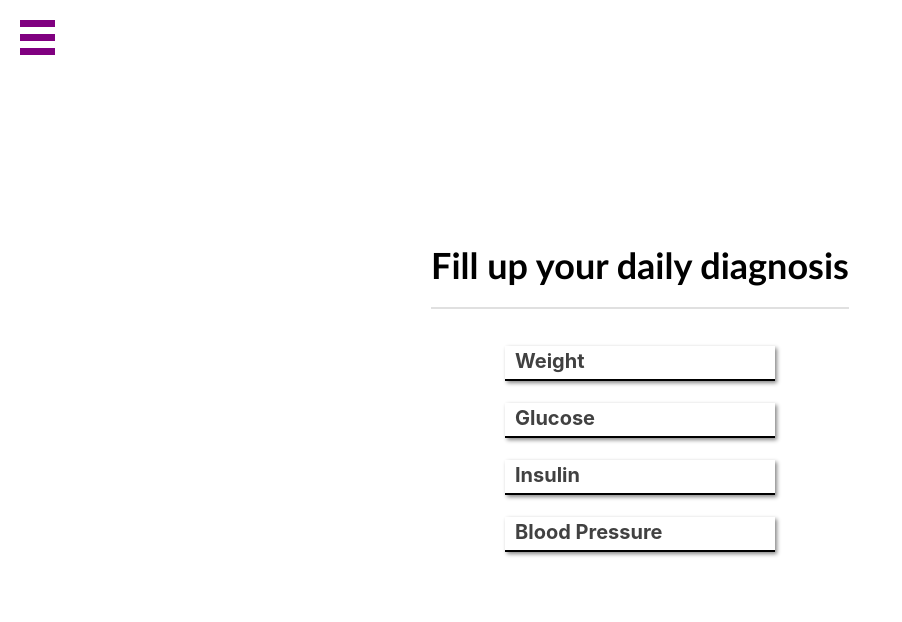
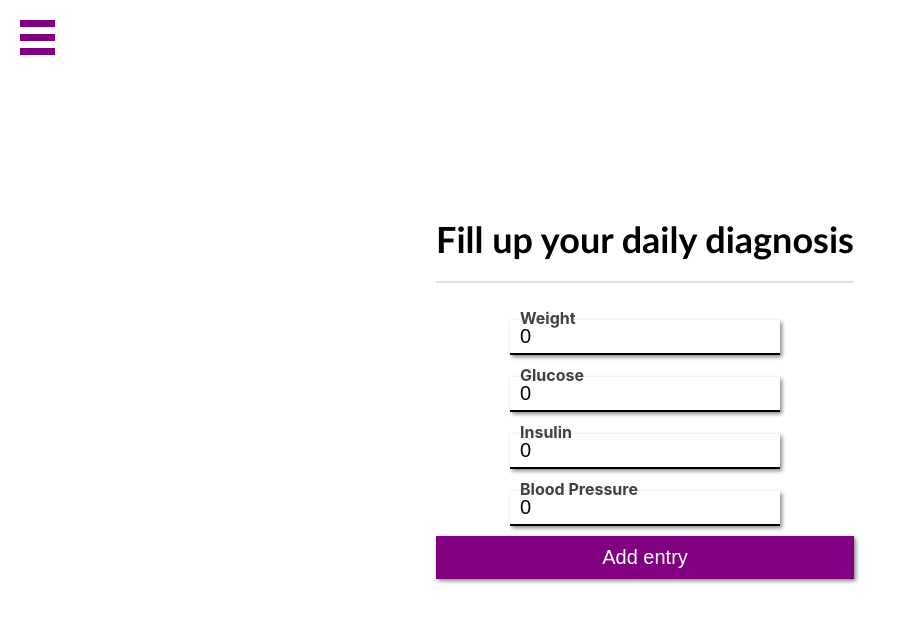
Before and after one commit to adampolek/BAS_frontend, a React (Create React App) app in the folder frontend/: page /diagnosis in a window 1280 px wide. Shown: the top 622 px of the page, without its empty margins (0-902 px from the left). Built offline with nearby package versions, Linux system fonts and the light colour scheme.

Commit message:
Daily Diagnosis connected

```diff
--- a/frontend/src/index.js
+++ b/frontend/src/index.js
@@ -4,9 +4,6 @@ import './index.css';
 import App from './App';
 import reportWebVitals from './reportWebVitals';
 
-if ( localStorage.getItem('products') === null ) {
-  localStorage.setItem('products', JSON.stringify([]));
-}
 if ( localStorage.getItem('token') === null ) {
   localStorage.setItem('token', JSON.stringify(''));
 }
--- a/frontend/src/views/DailyDiagnosis.js
+++ b/frontend/src/views/DailyDiagnosis.js
@@ -1,23 +1,48 @@
-import React from 'react';
+import React, {useState} from 'react';
 import JAMCol from '../components/JAMCol';
 import JAMInput from '../components/JAMInput';
 import JAMLabel from '../components/JAMLabel';
 import JAMLine from '../components/JAMLine';
 import JAMPanel from '../components/JAMPanel';
 import Menubar from './Menubar';
+import API from "../api/API";
+import JAMButton from "../components/JAMButton";
 
 const DailyDiagnosis = (props) => {
+
+    const [weight, setWeight] = useState("0");
+    const [glucose, setGlucose] = useState("0");
+    const [insulin, setInsulin] = useState("0");
+    const [bloodPressure, setBloodPressure] = useState("0");
+
+    const addEntry = async () => {
+        API.post('bas/entry/save', {
+            weight: parseFloat(weight),
+            glucose: parseInt(glucose),
+            insulin: parseInt(insulin),
+            bloodPressure: parseInt(bloodPressure),
+            entryDate: new Date()
+        }, {headers: {Authorization: JSON.parse(localStorage.getItem('token'))}}).then(res => {
+            console.log(res);
+        })
+    };
+
     return (
-        <div style={{ height: "100%", width: "100%", position: "absolute", backgroundColor: "purple" }}>
+        <div style={{height: "100%", width: "100%", position: "absolute", backgroundColor: "purple"}}>
             <JAMPanel width={"100%"} height={"100%"}>
-                <Menubar />
+                <Menubar/>
                 <JAMCol>
                     <JAMLabel caption='Fill up your daily diagnosis' header/>
-                    <JAMLine style={{marginTop:'20px', marginBottom: '20px'}} />
-                    <JAMInput type='number' caption='Weight' />
-                    <JAMInput type='number' caption='Glucose' />
-                    <JAMInput type='number' caption='Insulin' />
-                    <JAMInput type='number' caption='Blood Pressure' />
+                    <JAMLine style={{marginTop: '20px', marginBottom: '20px'}}/>
+                    <JAMInput type='number' caption='Weight' value={weight}
+                              onChange={(e) => setWeight(e.target.value)}/>
+                    <JAMInput type='number' caption='Glucose' value={glucose}
+                              onChange={(e) => setGlucose(e.target.value)}/>
+                    <JAMInput type='number' caption='Insulin' value={insulin}
+                              onChange={(e) => setInsulin(e.target.value)}/>
+                    <JAMInput type='number' caption='Blood Pressure' value={bloodPressure}
+                              onChange={(e) => setBloodPressure(e.target.value)}/>
+                    <JAMButton value='Add entry' width={"100%"} onClick={() => addEntry()}/>
                 </JAMCol>
             </JAMPanel>
         </div>
--- a/frontend/src/views/Login.js
+++ b/frontend/src/views/Login.js
@@ -37,7 +37,6 @@ const Login = (props) => {
                     setIsLoading(false);
                 });
         })
-
     };
     return (
         <JAMRow style={{ height: "100%", width: "100%", position: "absolute", backgroundColor: "purple" }}>
--- a/frontend/src/views/Menubar.js
+++ b/frontend/src/views/Menubar.js
@@ -2,18 +2,31 @@ import React from 'react';
 import JAMHamburger from '../components/JAMHamburger';
 import JAMButton from '../components/JAMButton';
 import JAMLine from '../components/JAMLine';
+import JAMRow from "../components/JAMRow";
 
-const Menubar = ({color = 'purple' , ...props}) => {
+
+const Menubar = ({color = 'purple', ...props}) => {
+
+    let adminRights = localStorage.getItem("role") === "\"ROLE_ADMIN\"";
+    console.log(localStorage.getItem("role"));
     return (
         <JAMHamburger color={color}>
-            <JAMButton theme={color!='purple' ? 'white' : 'normal'} value='Home' width='300px' onClick={()=>window.location='/'}/>
-            <JAMButton theme={color!='purple' ? 'white' : 'normal'} value='Account' width='300px' onClick={()=>window.location='account'}/>
-            <JAMButton theme={color!='purple' ? 'white' : 'normal'} value='Daily diagnosis' width='300px' onClick={()=>window.location='diagnosis'}/>
+            <JAMButton theme={color != 'purple' ? 'white' : 'normal'} value='Home' width='300px'
+                       onClick={() => window.location = '/'}/>
+            <JAMButton theme={color != 'purple' ? 'white' : 'normal'} value='Account' width='300px'
+                       onClick={() => window.location = 'account'}/>
+            <JAMButton theme={color != 'purple' ? 'white' : 'normal'} value='Daily diagnosis' width='300px'
+                       onClick={() => window.location = 'diagnosis'}/>
+            {adminRights ? (
+                <JAMRow>
+                    <JAMLine style={{marginTop: '20px', marginBottom: '20px'}}/>
+                    <JAMButton theme={color != 'purple' ? 'white' : 'normal'} value='Admin Panel' width='300px'/>
+                </JAMRow>
+            ) : (
+                <div/>
+            )}
             <JAMLine style={{marginTop: '20px', marginBottom: '20px'}}/>
-            {/* TODO: ŻYŻO, tu trzeba obsłużyć i wyświetlić panel jak admin :) */}
-            <JAMButton theme={color!='purple' ? 'white' : 'normal'} value='Admin Panel' width='300px'/>
-            <JAMLine style={{marginTop: '20px', marginBottom: '20px'}}/>
-            <JAMButton theme={color!='purple' ? 'white' : 'normal'} value='Logout' width='300px'/>
+            <JAMButton theme={color != 'purple' ? 'white' : 'normal'} value='Logout' width='300px'/>
         </JAMHamburger>
     )
 }
```
